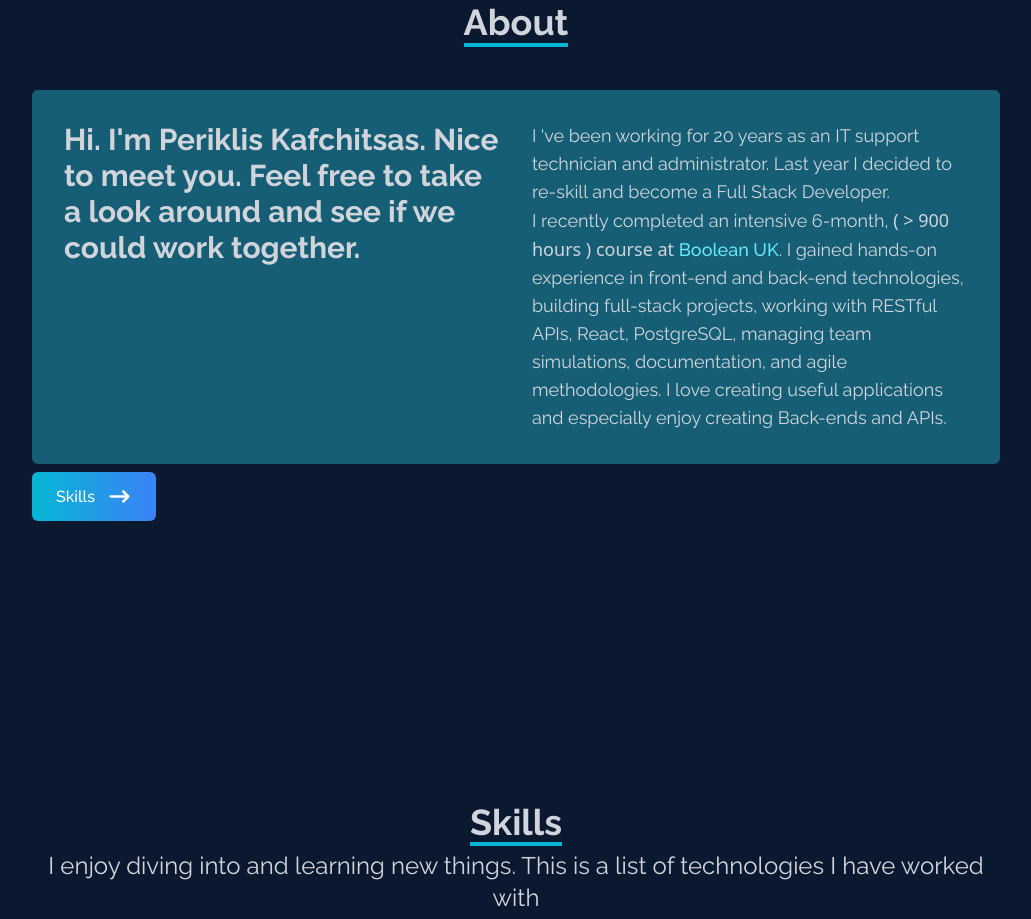
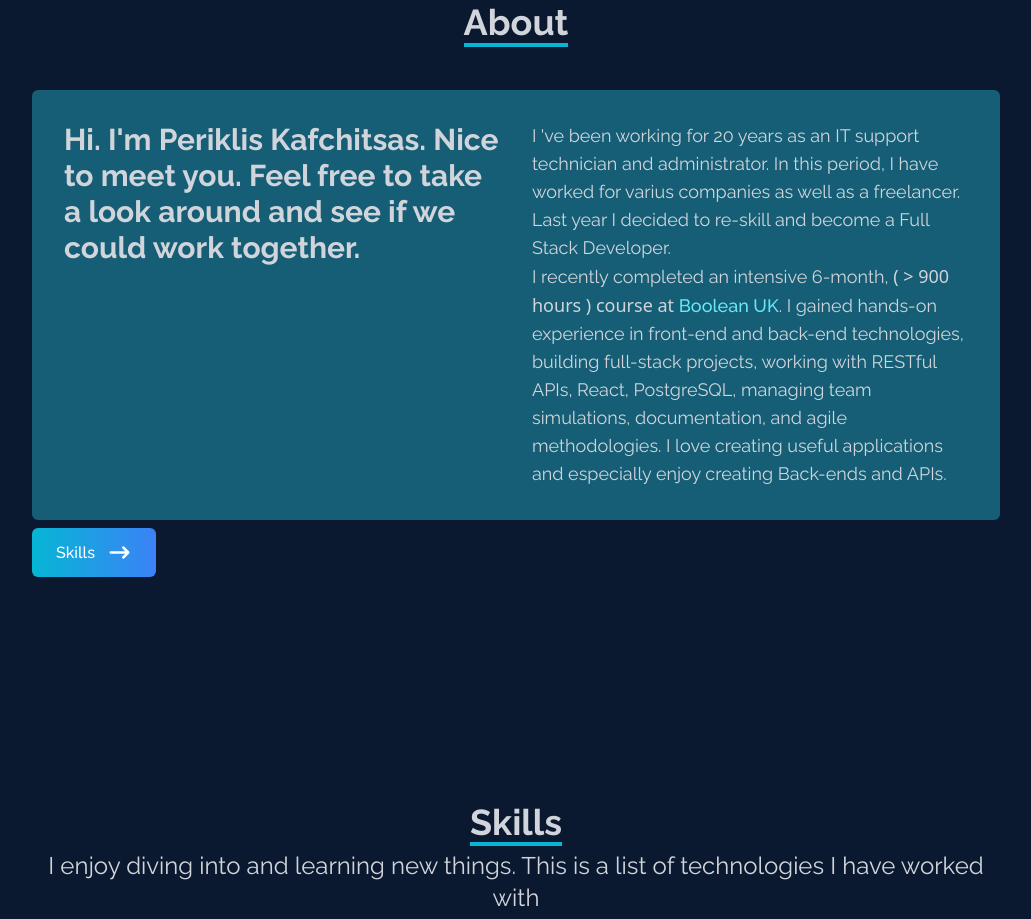
Before and after one commit to PerikK/myPortfolio, a React (Vite) app: page / in a window 1280 px wide. Shown: the part 940-1859 px from the top of the page, without its empty margins (124-1155 px from the left). Built offline with nearby package versions, Linux system fonts and the light colour scheme.

Commit message:
add more info in the about section

```diff
--- a/src/components/About.jsx
+++ b/src/components/About.jsx
@@ -28,6 +28,7 @@ export default function About() {
 							<div className='text-base sm:text-lg'>
                 <p>
                   I 've been working for 20 years as an IT support technician and administrator.
+                  In this period, I have worked for varius companies as well as a freelancer.
                   Last year I decided to re-skill and become a Full Stack Developer. <br/>
                   I recently completed an
 									intensive 6-month,
```
